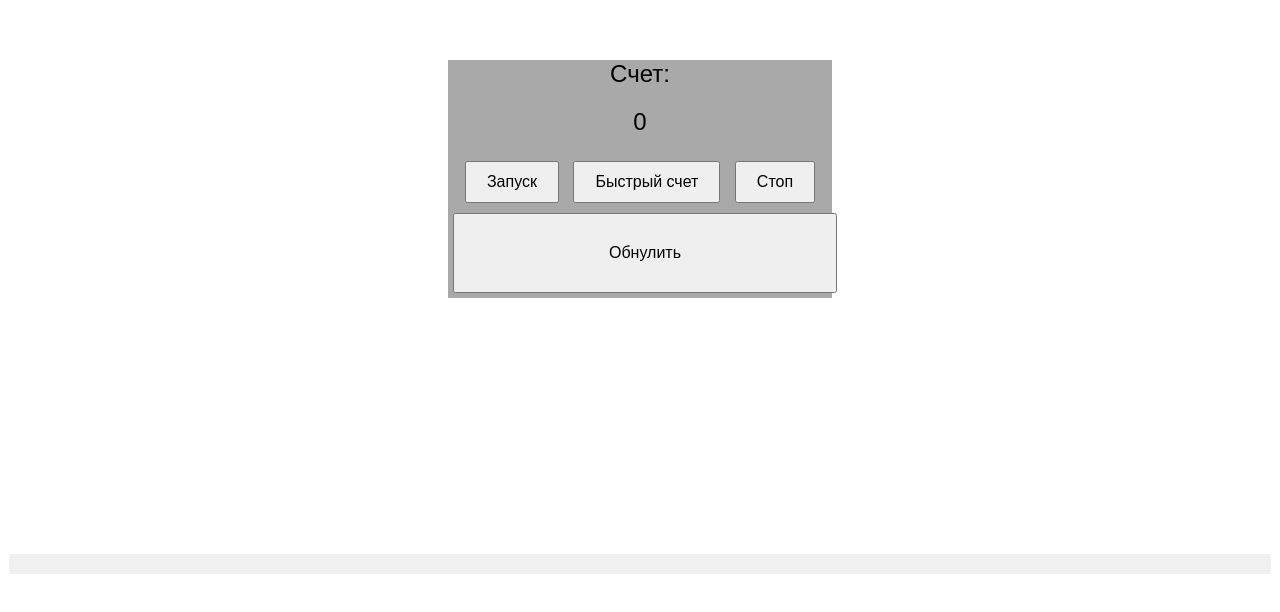
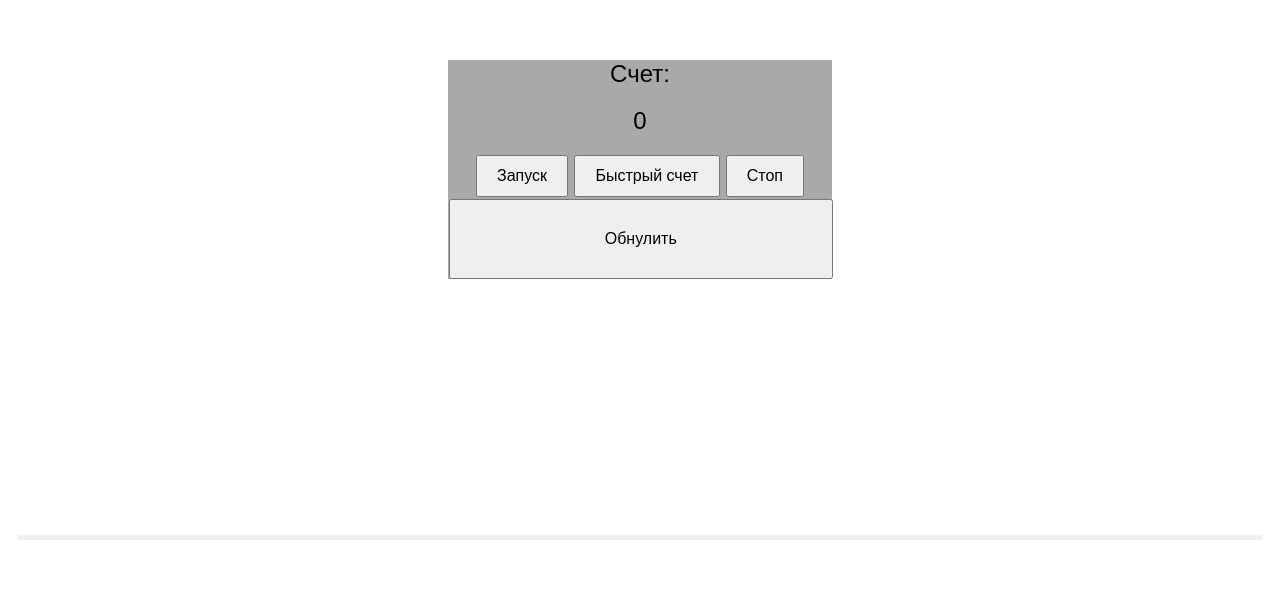
Before and after one commit to Mak-traher/Mak-traher.github.io, a plain HTML site: page index.html in a window 1280 px wide. Shown: the part 132-744 px from the top of the page. Drawn offline with Linux system fonts and the light colour scheme.

Commit message:
index.html

```diff
--- a/index.html
+++ b/index.html
@@ -1,6 +1,5 @@
 <html>
 <head>
-    <meta charset="UTF-8"/>
     <style>
         body {
             font-family:sans-serif;
@@ -9,11 +8,11 @@
         }
         p {
             font-size: 24px;
-            margin: 20px;
+            margin: 5%;
         }
         button {
-            padding: 10px 20px;
-            margin: 5px;
+            padding: 2.6% 5%;
+            margin: 0.2%;
             font-size: 16px;
             cursor: pointer;
         }
@@ -30,7 +29,7 @@
         .history {
             font-family: monospace;
             background: #f0f0f0;
-            padding: 10px;
+            padding: 0.2%;
             width: 97%;
             margin-top: 20%;
             max-width: 100%;
@@ -38,8 +37,8 @@
             text-align: left;
         }
         .history-item {
-            margin: 2px 0;
-            padding: 2px 5px;
+            margin: 0.2% 0%;
+            padding: 0.2% 0.5%;
             border-bottom: 1px solid #ddd;
             display: inline;
         }
```
